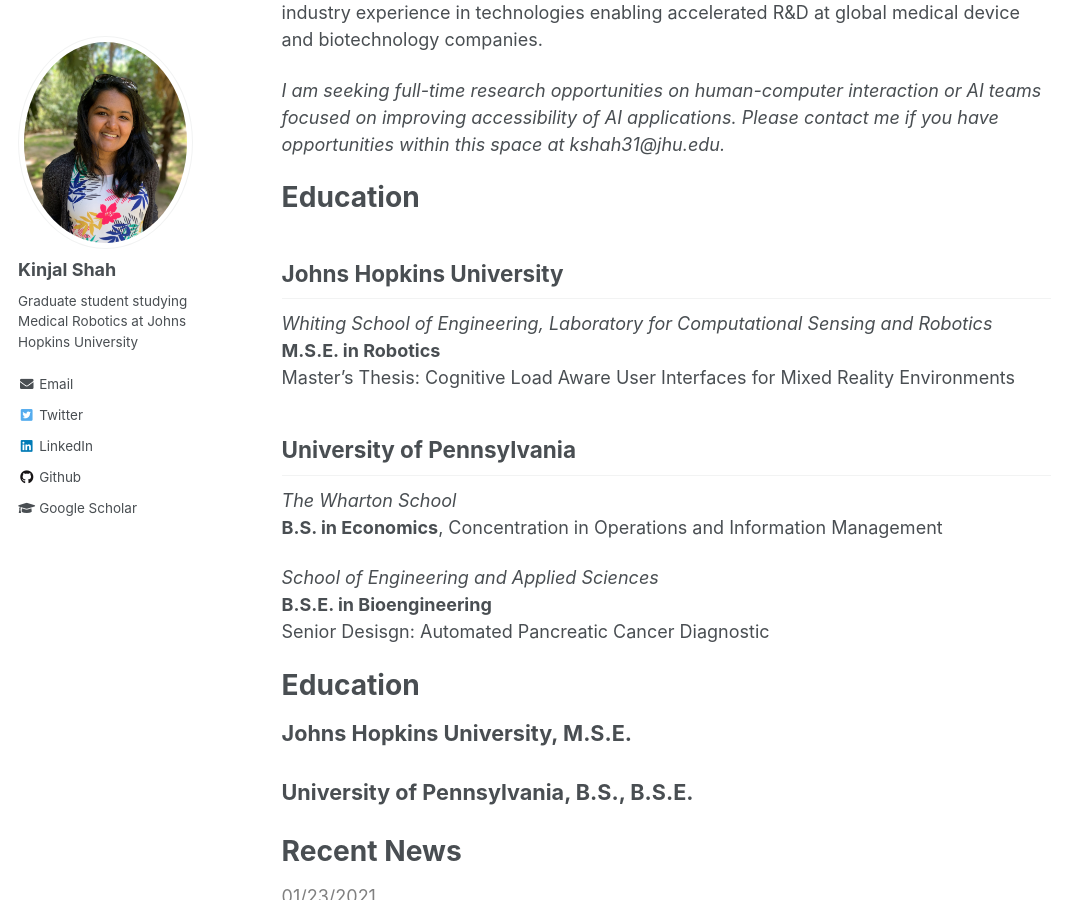
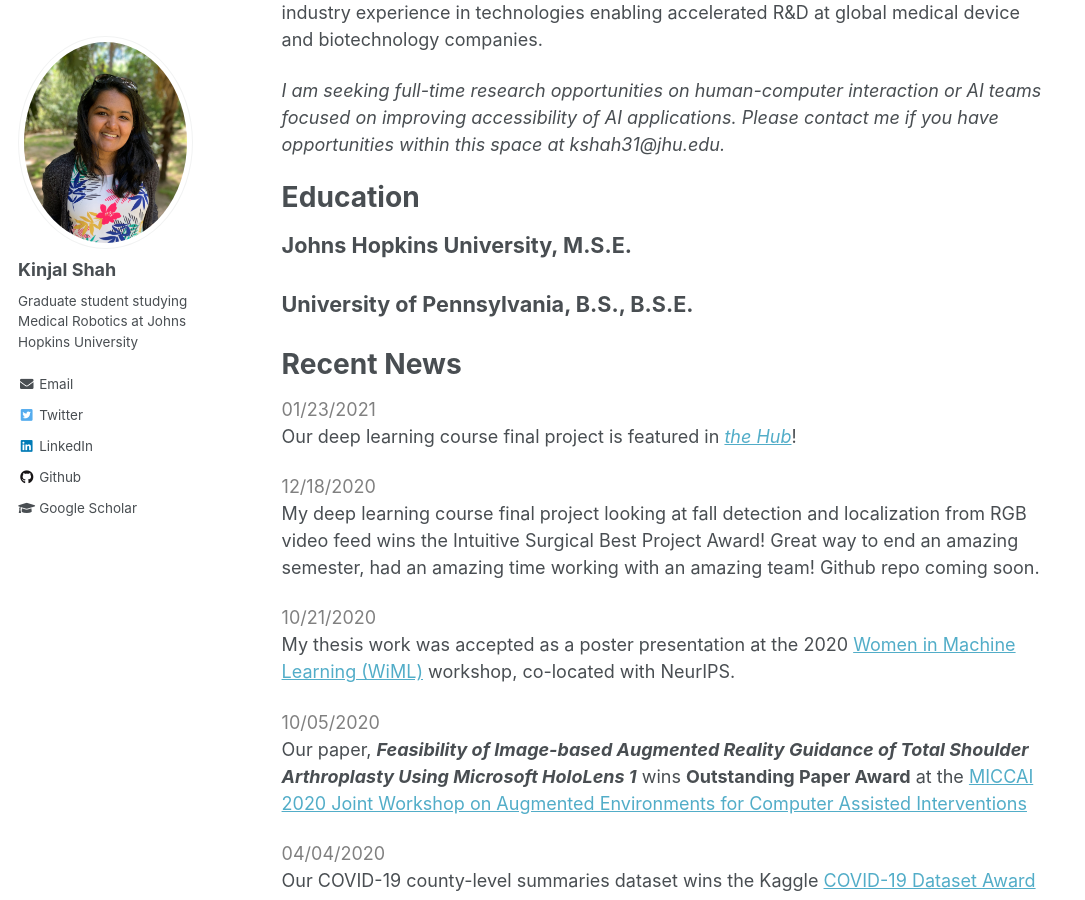
Before and after one commit to kinjmshah/kinjmshah.github.io, a Jekyll site: the page built from _pages/about.md, in a window 1280 px wide and 900 px high, scrolled down 277 px. Shown: the whole window, without its empty margins (0-1085 px from the left). Built offline with Jekyll 4.4.1, drawn with Linux system fonts in a browser that asks for light colours.

Commit message:
Update about.md

```diff
--- a/_pages/about.md
+++ b/_pages/about.md
@@ -13,19 +13,19 @@ My prior experiences involve research in point-of-care diagnostic device design
 
 *I am seeking full-time research opportunities on human-computer interaction or AI teams focused on improving accessibility of AI applications. Please contact me if you have opportunities within this space at kshah31@jhu.edu.*
 
-# Education
+<!-- # Education
 ## Johns Hopkins University
 *Whiting School of Engineering, Laboratory for Computational Sensing and Robotics*
 **M.S.E. in Robotics**
-Master's Thesis: Cognitive Load Aware User Interfaces for Mixed Reality Environments
+Master's Thesis: Cognitive Load Aware User Interfaces for Mixed Reality Environments  -->
 
-## University of Pennsylvania
+<!-- ## University of Pennsylvania
 *The Wharton School*
-**B.S. in Economics**, Concentration in Operations and Information Management
+**B.S. in Economics**, Concentration in Operations and Information Management -->
 
-*School of Engineering and Applied Sciences*
+<!-- *School of Engineering and Applied Sciences*
 **B.S.E. in Bioengineering**
-Senior Desisgn: Automated Pancreatic Cancer Diagnostic
+Senior Desisgn: Automated Pancreatic Cancer Diagnostic     -->
 
 # Education
 
```
